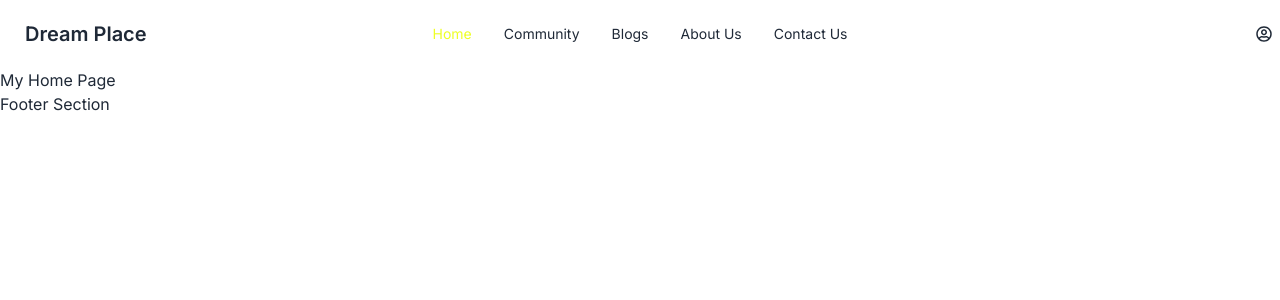
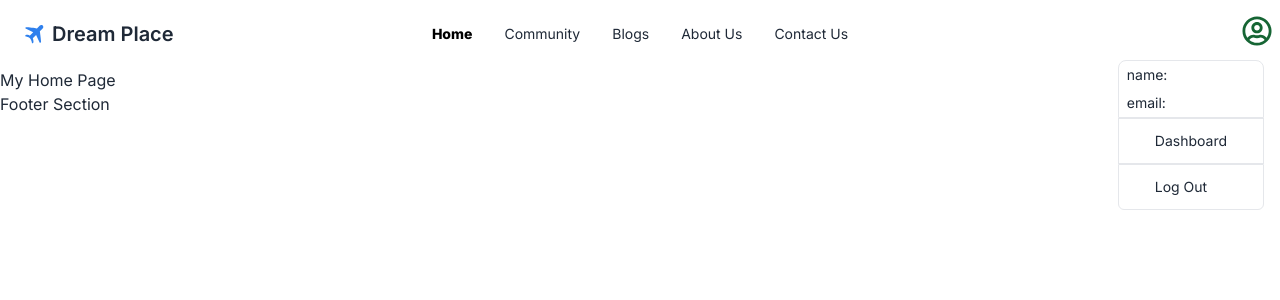
Before and after one commit to Md-Neamul-Hoqe/Tourist-Guide-Client, a React (Vite) app: page / in a window 1280 px wide. Both pictures are taken after a click on the button 1264 px from the left and 34 px from the top of the page. Shown: the top 300 px of the page. Built offline with nearby package versions, Linux system fonts and the light colour scheme; no server answers.

Commit message:
Navbar added

```diff
--- a/src/index.css
+++ b/src/index.css
@@ -8,7 +8,7 @@
 }
 
 a.active {
-  @apply bg-transparent text-[#EEFF25] !important;
+  @apply bg-transparent text-black font-extrabold !important;
 }
 
 .react-tabs {
--- a/src/pages/Shared/Navbar.jsx
+++ b/src/pages/Shared/Navbar.jsx
@@ -1,7 +1,12 @@
-import { NavLink } from "react-router-dom";
+import { Link, NavLink } from "react-router-dom";
 import { FaRegUserCircle } from "react-icons/fa";
+import logo from "/Vector.svg";
+import useAuth from "../../Hooks/useAuth";
+import Swal from "sweetalert2";
 
 const Navbar = () => {
+  const { user, userSignOut } = useAuth();
+
   const navLinks = (
     <>
       <li>
@@ -22,16 +27,15 @@ const Navbar = () => {
     </>
   );
 
-  const userSide = (
-    <>
-      <li>
-        <NavLink to="/register">Register</NavLink>
-      </li>
-      <li>
-        <NavLink to="/login">Login</NavLink>
-      </li>
-    </>
-  );
+  const handleLogOut = () => {
+    try {
+      userSignOut().then(() => {
+        return Swal.fire("Sign Out Successfully");
+      });
+    } catch (error) {
+      console.log(error);
+    }
+  };
 
   return (
     <nav className="navbar bg-base-100">
@@ -58,15 +62,53 @@ const Navbar = () => {
             {navLinks}
           </ul>
         </div>
-        <a className="btn btn-ghost text-xl">Dream Place</a>
+        <a className="btn btn-ghost text-xl">
+          <img src={logo} alt="Dream Place" />
+          Dream Place
+        </a>
       </div>
       <div className="navbar-center hidden lg:flex">
         <ul className="menu menu-horizontal px-1">{navLinks}</ul>
       </div>
       <div className="navbar-end">
-        <button>
-          <FaRegUserCircle />
-        </button>
+        {!user ? (
+          <div className="dropdown max-w-[40vw]">
+            <button tabIndex={0}>
+              {user?.photoURL ? (
+                <img src={user?.photoURL} alt={user?.displayName}></img>
+              ) : (
+                <FaRegUserCircle className="text-3xl text-green-800" />
+              )}
+            </button>
+            <ul tabIndex={0} className="menu dropdown-content right-0">
+              <ul className="border rounded-t-lg">
+                <li className="px-2 py-1">
+                  name: {user?.displayName || user?.email.split("@")[0]}
+                </li>
+                <li className="px-2 py-1">email: {user?.email}</li>
+              </ul>
+              <li className="border px-5 py-1">
+                <NavLink to="/dashboard">Dashboard</NavLink>
+              </li>
+              <li className="border px-5 py-1 last-of-type:rounded-b-md">
+                <button onClick={handleLogOut}>Log Out</button>
+              </li>
+            </ul>
+          </div>
+        ) : (
+          <div className="flex gap-3">
+            <Link
+              className={`btn btn-ghost border-green-700 hover:bg-green-700 hover:text-white`}
+              to="/register">
+              Register
+            </Link>
+            <Link
+              className={`btn btn-ghost border-green-700 hover:bg-green-700 hover:text-white`}
+              to="/login">
+              Login
+            </Link>
+          </div>
+        )}
       </div>
     </nav>
   );
```
